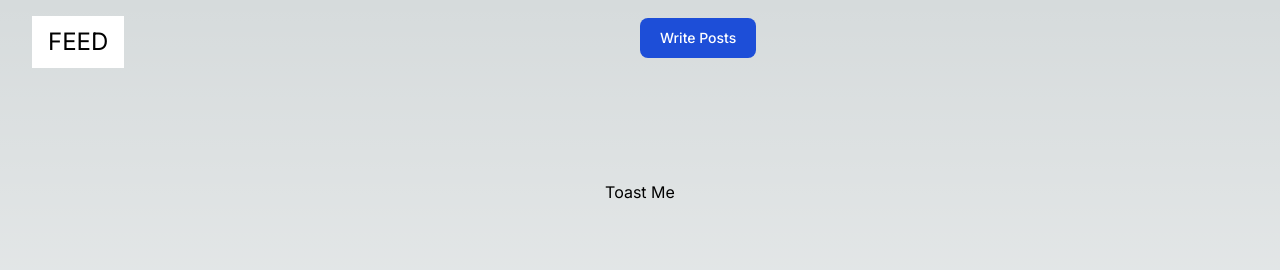
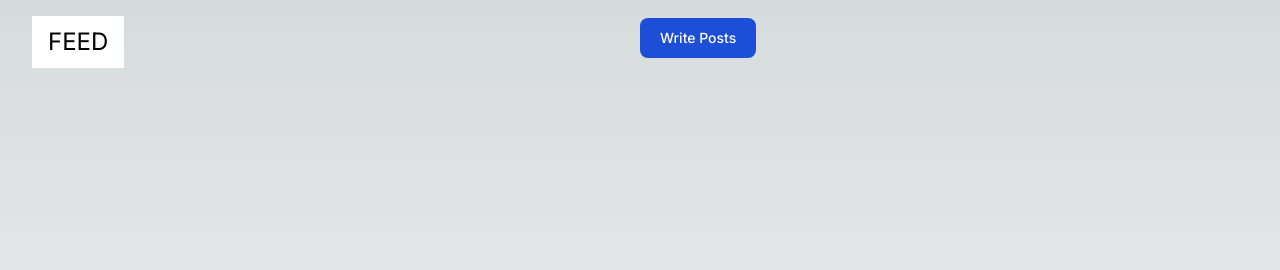
Before and after one commit to dannywo/nextfire-app, a Next.js app: page / in a window 1280 px wide. Shown: the top 270 px of the page. Built offline with nearby package versions, Linux system fonts and the light colour scheme.

Commit message:
Returns user const back to empty obj

```diff
--- a/app/page.js
+++ b/app/page.js
@@ -6,8 +6,8 @@ export default function Home() {
   return (
     <main className="flex min-h-screen flex-col items-center justify-between p-24">
       {/* <Loader show></Loader> */}
+      {/* <button onClick={() => toast.success("Hello Toast!")}>Toast Me</button> */}
       <div>
-        <button onClick={() => toast.success("Hello Toast!")}>Toast Me</button>
       </div>
       {/* <div className="z-10 max-w-5xl w-full items-center justify-between font-mono text-sm lg:flex">
         <p className="fixed left-0 top-0 flex w-full justify-center border-b border-gray-300 bg-gradient-to-b from-zinc-200 pb-6 pt-8 backdrop-blur-2xl dark:border-neutral-800 dark:bg-zinc-800/30 dark:from-inherit lg:static lg:w-auto  lg:rounded-xl lg:border lg:bg-gray-200 lg:p-4 lg:dark:bg-zinc-800/30">
```
